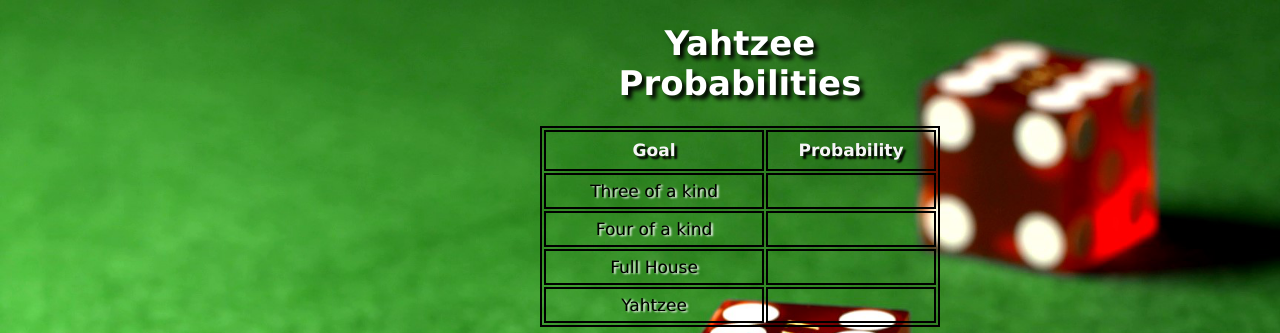
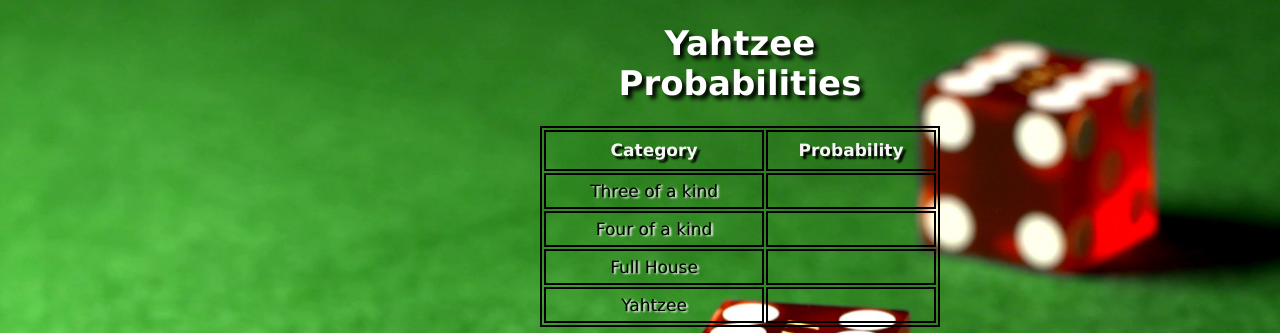
Before and after one commit to Simonolsson98/flask-yahtzee-project, a Flask app: page / in a window 1280 px wide. Shown: the top 333 px of the page. Run offline with Flask 2, Linux system fonts and the light colour scheme.

Commit message:
changed label

```diff
--- a/templates/index.html
+++ b/templates/index.html
@@ -12,7 +12,7 @@
 
     <table id = "probabilities">
         <tr>
-            <th>Goal</th>
+            <th>Category</th>
             <th>Probability</th>
         </tr>
         <tr>
```
